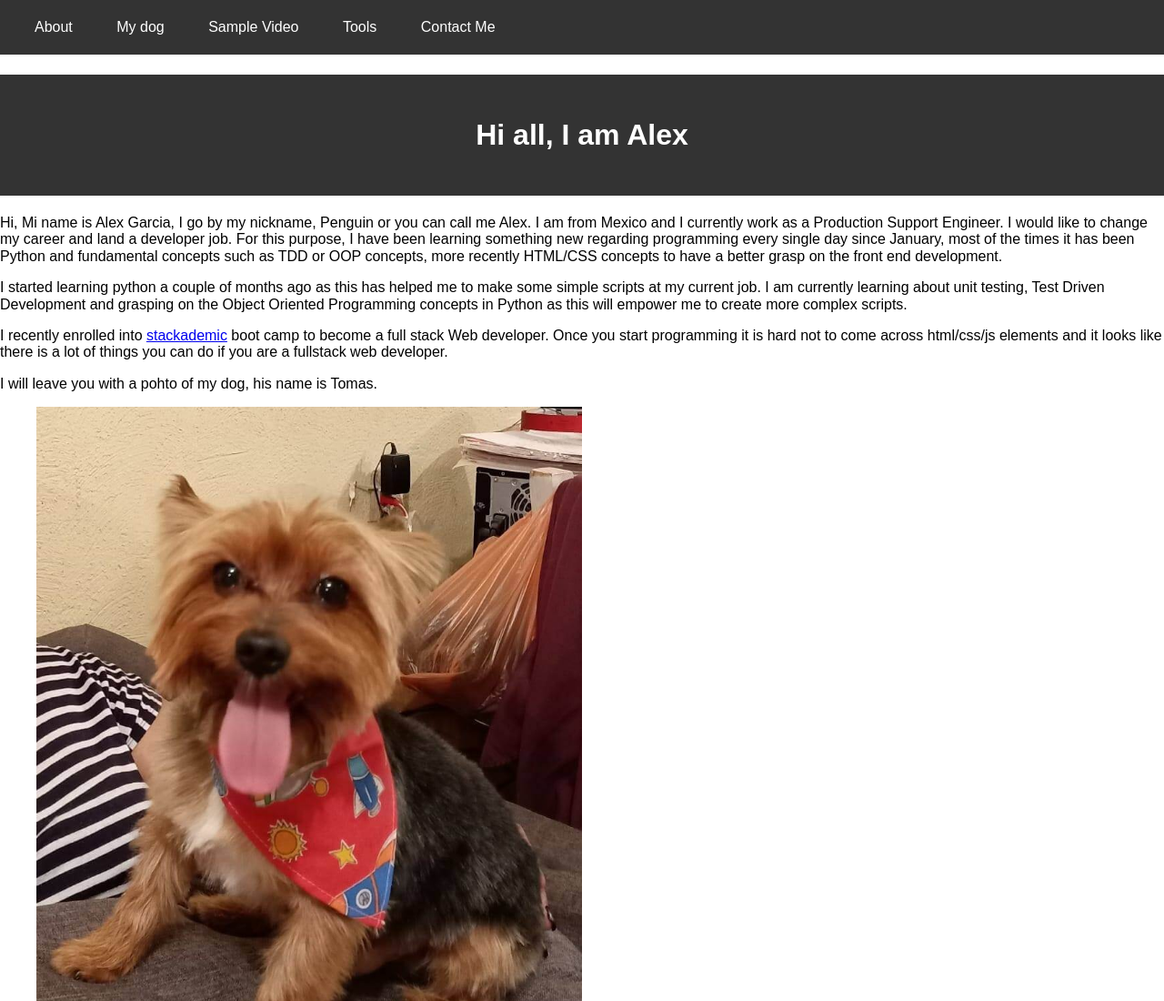
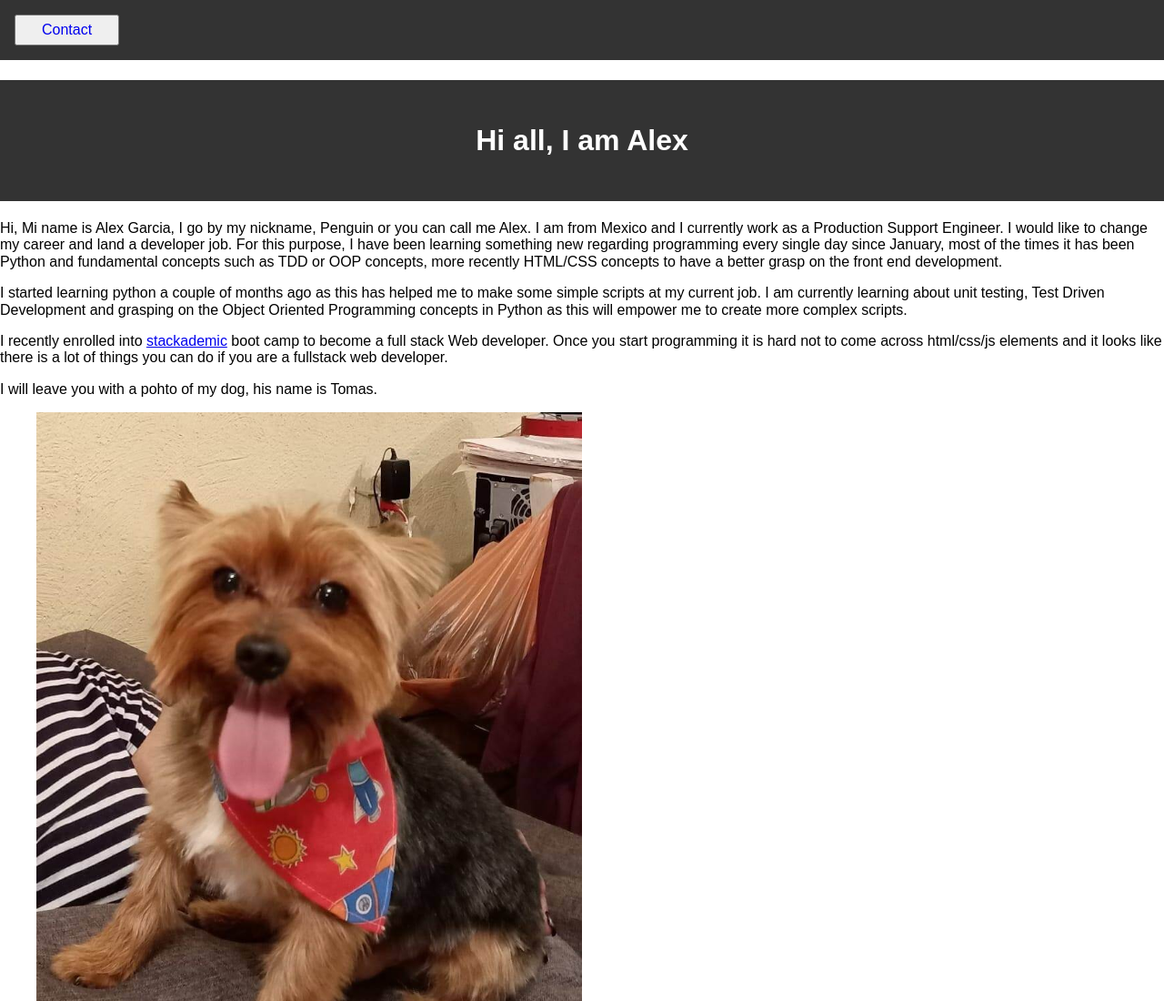
Before and after one commit to AlexAntartico/intro_webpage, a plain HTML site: page index.html in a window 1280 px wide. Shown: the top 1100 px of the page at 91% size. Drawn offline with Linux system fonts and the light colour scheme.

Commit message:
mssing around with buttons

```diff
--- a/index.html
+++ b/index.html
@@ -12,14 +12,8 @@
     <body>
         <main>
             <header>
-                <nav>
-                    <ul class="main-nav">
-                        <li class="main-nav__item"><a href="#" class="afooter">About</a></li>
-                        <li class="main-nav__item"><a href="#" class="afooter">My dog</a></li>
-                        <li class="main-nav__item"><a href="#" class="afooter">Sample Video</a></li>
-                        <li class="main-nav__item"><a href="#" class="afooter">Tools</a></li>
-                        <li class="main-nav__item"><a href="#" class="afooter">Contact Me</a></li>
-                    </ul>
+                <nav class="main-nav">
+                    <button class="button" type="submit"><li class="main-nav__item"><a href="#social">Contact</a></li></button>
                 </nav>
             </header>
             <h1>Hi all, I am Alex</h1>
@@ -64,7 +58,7 @@
                 <li>HTML</li>
             </ul>
         </main>
-        <footer>
+        <footer id="social">
             <p>You can reach me out at</p>
             <p><a class="afooter" href="https://twitter.com/AlexAntartico">Twitter</a>
             <a class="afooter" href="https://github.com/AlexAntartico">Github</a>
```
